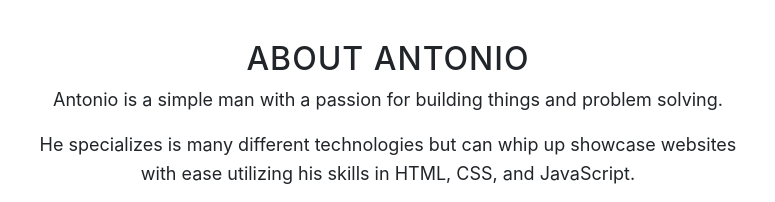
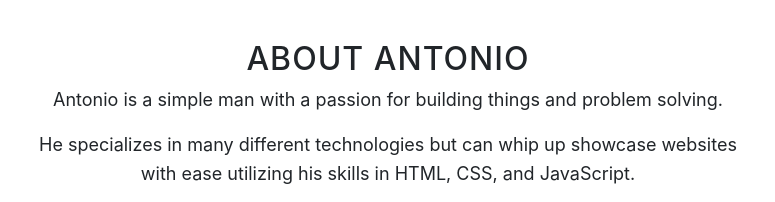
Before and after one commit to afbooza/afbooza.github.io, a website with bundled scripts: page index.html in a window 1280 px wide. Shown: the part 960-1162 px from the top of the page, 252-1027 px from the left. Built offline with nearby package versions, Linux system fonts and the light colour scheme.

Commit message:
index is to in

```diff
--- a/index.html
+++ b/index.html
@@ -74,7 +74,7 @@
           <div class="col-lg-8 mx-auto">
             <h2>About Antonio</h2>
             <p>Antonio is a simple man with a passion for building things and problem solving.</p>
-            <p>He specializes is many different technologies but can whip up showcase websites with ease utilizing his skills in HTML, CSS, and JavaScript.</p>
+            <p>He specializes in many different technologies but can whip up showcase websites with ease utilizing his skills in HTML, CSS, and JavaScript.</p>
             <p>If you have questions about more indepth development such as full-blown web applications or e-commerce sites then Antonio can also help you achieve these goals.</p>
           </div>
         </div>
```
